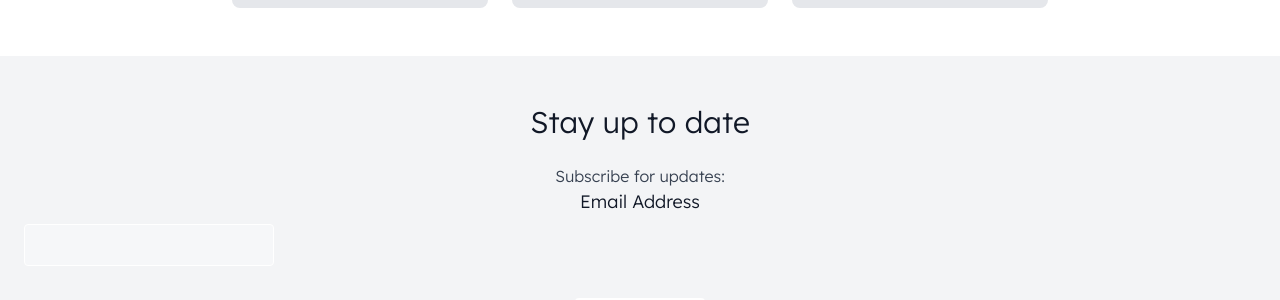
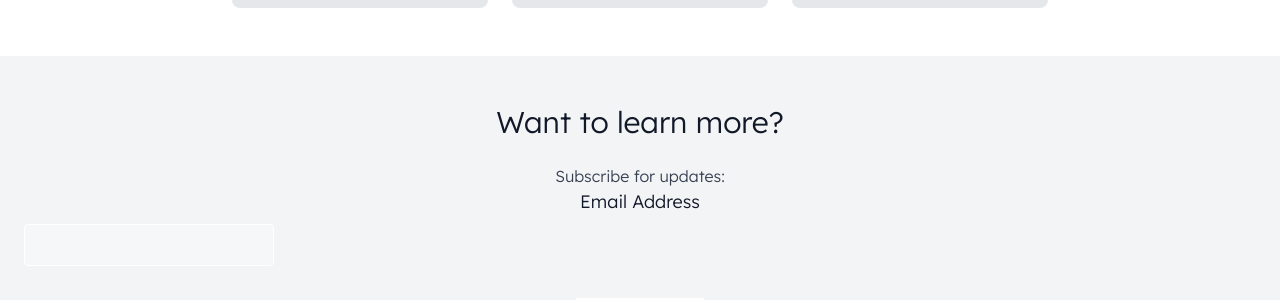
Before and after one commit to git-wayfa/goodlake.io, a Jekyll site: the page built from index.md, in a window 1280 px wide. Shown: the part 820-1120 px from the top of the page. Built offline with Jekyll 4.4.1, drawn with Linux system fonts in a browser that asks for light colours; nearby versions of some CDN libraries; comment, search, counter and statistics services are not loaded.

Commit message:
Update default.html

```diff
--- a/_layouts/default.html
+++ b/_layouts/default.html
@@ -52,7 +52,7 @@
     </section>
 
     <section id="contact" class="container mx-auto px-6 py-12 text-center">
-        <h3 class="text-3xl font-light">Stay up to date</h3>
+        <h3 class="text-3xl font-light">Want to learn more?</h3>
         <div class="mt-6" style="text-align: center;">
             <p class="mt-2 text-gray-700">Subscribe for updates:</p>
             {{ content }}
```
